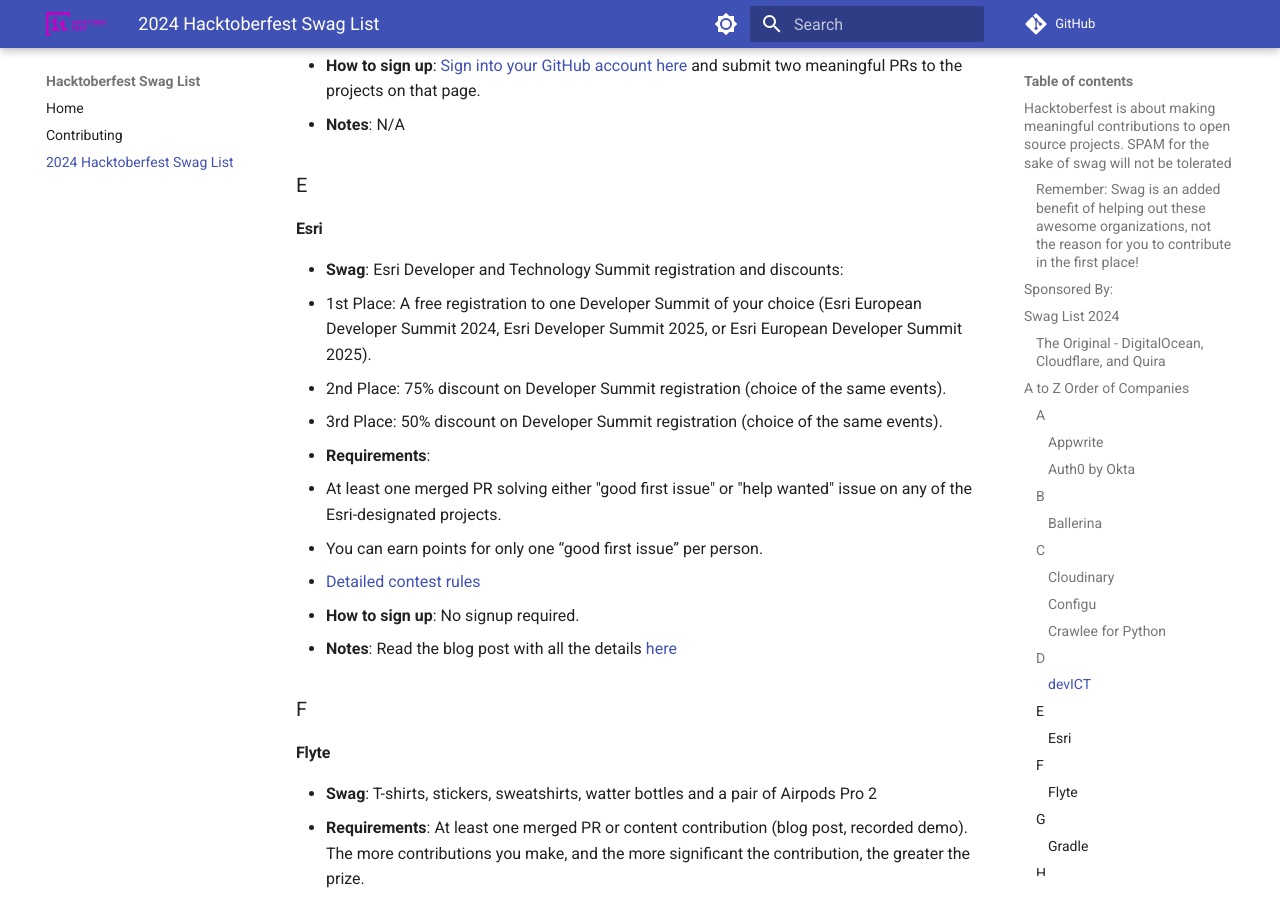
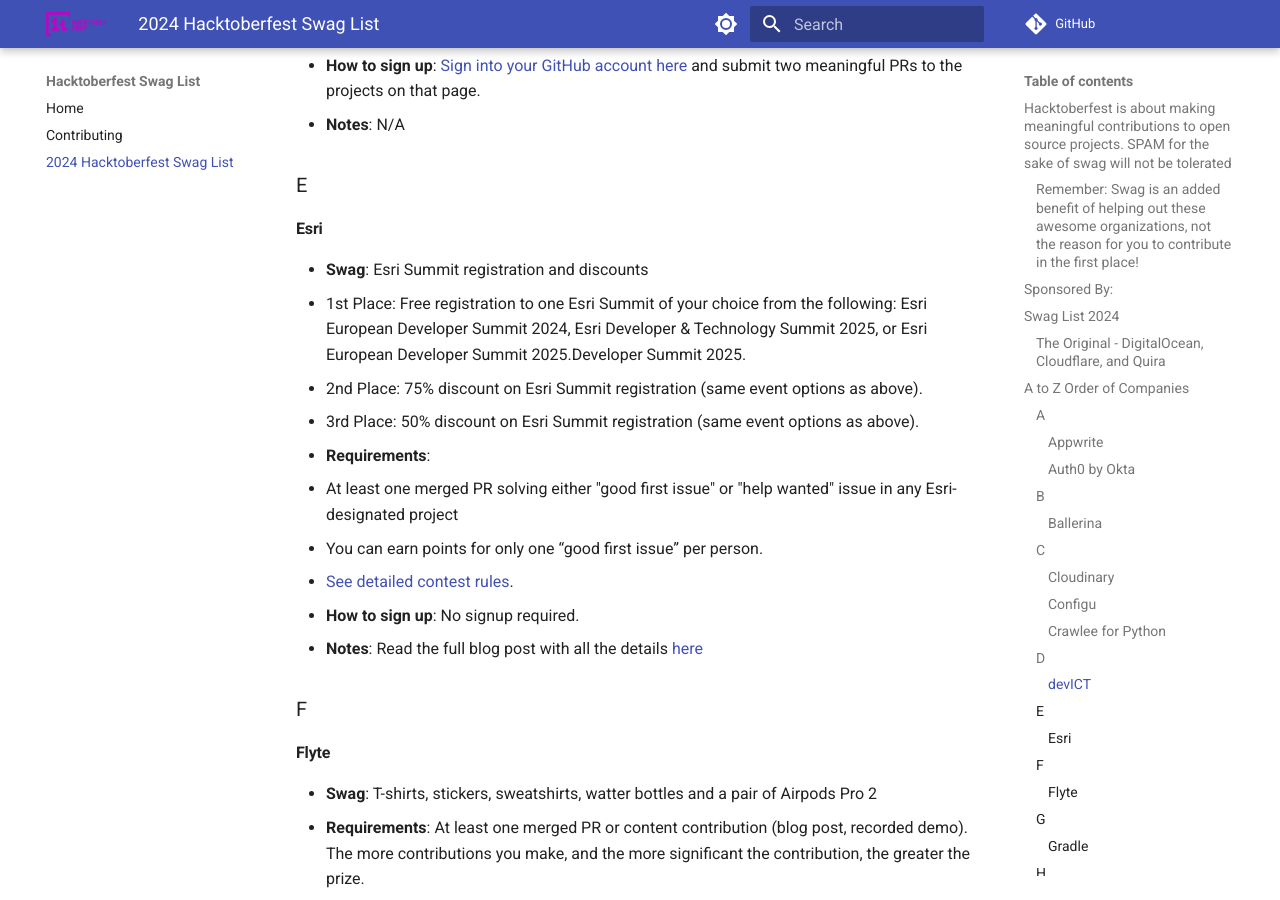
Before and after one commit to crweiner/hacktoberfest-swag-list, an MkDocs documentation site: the page built from docs/list.md, in a window 1280 px wide and 900 px high, scrolled down 3158 px. Built offline with MkDocs 1.6.1 and Material for MkDocs 9.7.7, drawn with Linux system fonts in a browser that asks for light colours; plug-ins that fetch from the network failed and are left out; comment, search, counter and statistics services are not loaded.

Commit message:
Update list.md: few changes in wording for clarification (Esri)

```diff
--- a/docs/list.md
+++ b/docs/list.md
@@ -101,16 +101,16 @@
 
 #### **Esri**
 
-- **Swag**: Esri Developer and Technology Summit registration and discounts:
-  - 1st Place: A free registration to one Developer Summit of your choice (Esri European Developer Summit 2024, Esri Developer Summit 2025, or Esri European Developer Summit 2025).
-  - 2nd Place: 75% discount on Developer Summit registration (choice of the same events).
-  - 3rd Place: 50% discount on Developer Summit registration (choice of the same events).
+- **Swag**: Esri Summit registration and discounts
+  - 1st Place: Free registration to one Esri Summit of your choice from the following: Esri European Developer Summit 2024, Esri Developer & Technology Summit 2025, or Esri European Developer Summit 2025.Developer Summit 2025.
+  - 2nd Place: 75% discount on Esri Summit registration (same event options as above).
+  - 3rd Place: 50% discount on Esri Summit registration (same event options as above).
 - **Requirements**:
-  - At least one merged PR solving either "good first issue" or "help wanted" issue on any of the Esri-designated projects.
+  - At least one merged PR solving either "good first issue" or "help wanted" issue in any Esri-designated project
   - You can earn points for only one “good first issue” per person.
-  - [Detailed contest rules](https://www.esri.com/arcgis-blog/wp-content/uploads/2024/10/2024-Esri-Hacktoberfest-Contest-Official-Rules-2.pdf)
+  - [See detailed contest rules](https://www.esri.com/arcgis-blog/wp-content/uploads/2024/10/2024-Esri-Hacktoberfest-Contest-Official-Rules-2.pdf).
 - **How to sign up**: No signup required.
-- **Notes**: Read the blog post with all the details [here](https://www.esri.com/arcgis-blog/products/developers/developers/hacktoberfest-2024-contribute-to-open-source-and-win/)
+- **Notes**: Read the full blog post with all the details [here](https://www.esri.com/arcgis-blog/products/developers/developers/hacktoberfest-2024-contribute-to-open-source-and-win/)
 
 ### F
 
```
